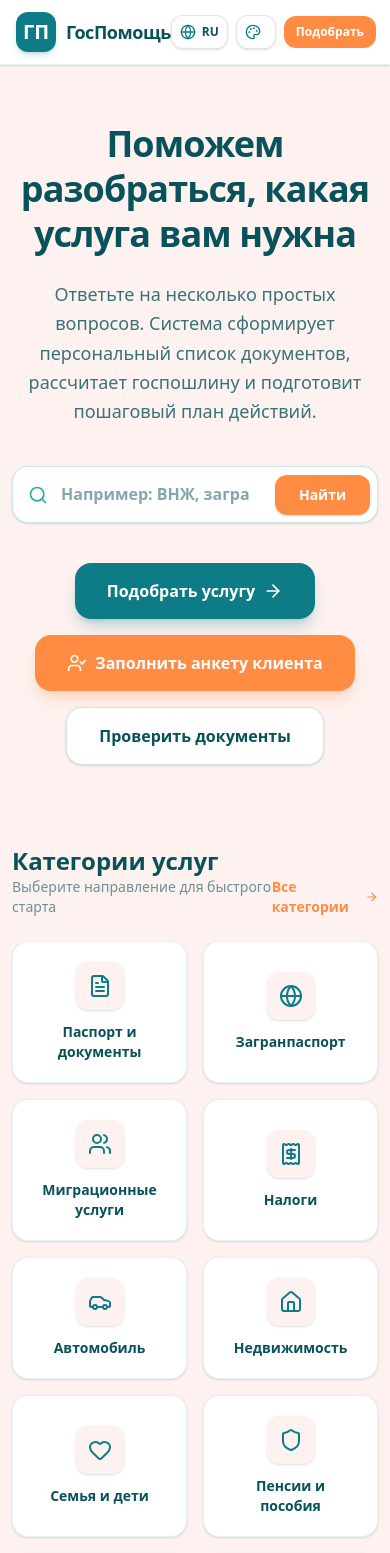
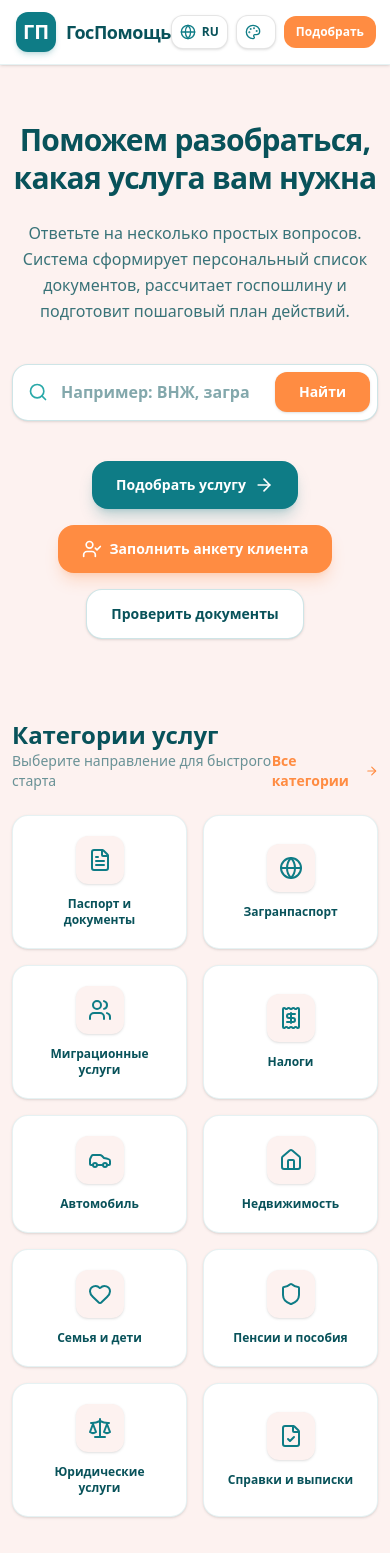
Before and after one commit to Hafiz0ff/gospomosh, a Next.js app: page / in a window 390 px wide. Shown: the top 1553 px of the page. Built offline with nearby package versions, Linux system fonts and the light colour scheme.

Commit message:
feat: complete end-to-end Tajik (Тоҷикӣ) translation for Homepage, Categories, Cards, and Footer

```diff
--- a/app/page.tsx
+++ b/app/page.tsx
@@ -1,7 +1,10 @@
-import React from "react";
+"use client";
+
+import React, { useState } from "react";
 import Link from "next/link";
 import { MOCK_CATEGORIES, MOCK_SERVICES } from "@/lib/mockData";
 import ServiceCard from "@/components/ServiceCard";
+import { useLanguage } from "@/lib/languageContext";
 import {
   Search, ArrowRight, ShieldCheck, CheckCircle, Sparkles, UserCheck,
   FileText, Globe, Users, Receipt, Car, Home, Heart, Shield, Scale, FileCheck
@@ -35,15 +38,37 @@ export function getCategoryIcon(slug: string) {
 }
 
 export default function HomePage() {
+  const { t, language } = useLanguage();
+  const [search, setSearch] = useState("");
+
+  const getCategoryName = (slug: string, originalName: string) => {
+    if (language === "tg") {
+      switch (slug) {
+        case "passport": return "Шиноснома ва ҳуҷҷатҳо";
+        case "zagranpasport": return "Шиносномаи хориҷӣ";
+        case "migration": return "Хизматрасониҳои муҳоҷиратӣ";
+        case "taxes": return "Андозҳо (ИНН)";
+        case "auto": return "Автомобил ва ронандагӣ";
+        case "realty": return "Амволи ғайриманқул";
+        case "family": return "Оила ва кӯдакон";
+        case "pension": return "Нафақа ва кӯмакпулиҳо";
+        case "legal": return "Ёрии ҳуқуқӣ";
+        case "certificates": return "Маълумотномаҳо ва иқтибосҳо";
+        default: return originalName;
+      }
+    }
+    return originalName;
+  };
+
   return (
-    <div className="space-y-16 py-4">
+    <div className="space-y-16 py-4 text-[#08525a]">
       <section className="text-center max-w-4xl mx-auto space-y-6 pt-6 pb-4">
-        <h1 className="text-4xl sm:text-5xl lg:text-6xl font-black text-[#08525a] tracking-tight leading-tight">
-          Поможем разобраться, какая услуга вам нужна
+        <h1 className="text-3xl sm:text-5xl lg:text-6xl font-black tracking-tight leading-tight">
+          {t.homeTitle}
         </h1>
 
-        <p className="text-lg sm:text-xl text-[#08525a]/80 max-w-2xl mx-auto leading-relaxed font-medium">
-          Ответьте на несколько простых вопросов. Система сформирует персональный список документов, рассчитает госпошлину и подготовит пошаговый план действий.
+        <p className="text-base sm:text-xl text-[#08525a]/80 max-w-2xl mx-auto leading-relaxed font-medium">
+          {t.homeSubtitle}
         </p>
 
         <div className="max-w-2xl mx-auto relative pt-4">
@@ -51,35 +76,40 @@ export default function HomePage() {
             <Search className="w-5 h-5 text-[#2AA9A9] absolute left-4 pointer-events-none" />
             <input
               type="text"
-              placeholder="Например: ВНЖ, загранпаспорт, замена паспорта..."
+              value={search}
+              onChange={(e) => setSearch(e.target.value)}
+              placeholder={t.searchPlaceholder}
               className="w-full pl-12 pr-32 py-4 rounded-2xl border border-[#0E7C86]/20 shadow-sm focus:ring-2 focus:ring-[#0E7C86] focus:border-transparent text-sm font-semibold transition outline-none bg-white text-[#08525a]"
             />
-            <button className="absolute right-2 bg-[#FF8C42] hover:bg-[#E66E26] text-white font-bold px-6 py-2.5 rounded-xl text-sm transition shadow-sm">
-              Найти
-            </button>
+            <Link
+              href={search ? `/services?q=${encodeURIComponent(search)}` : "/services"}
+              className="absolute right-2 bg-[#FF8C42] hover:bg-[#E66E26] text-white font-bold px-6 py-2.5 rounded-xl text-sm transition shadow-sm"
+            >
+              {t.searchBtn}
+            </Link>
           </div>
         </div>
 
         <div className="flex flex-wrap justify-center gap-4 pt-4">
           <Link
             href="/wizard/vid-na-zhitelstvo"
-            className="bg-[#0E7C86] hover:bg-[#08525a] text-white font-extrabold text-base px-8 py-4 rounded-2xl shadow-lg shadow-[#0E7C86]/25 transition flex items-center space-x-2"
+            className="bg-[#0E7C86] hover:bg-[#08525a] text-white font-extrabold text-sm sm:text-base px-6 sm:px-8 py-3.5 sm:py-4 rounded-2xl shadow-lg shadow-[#0E7C86]/25 transition flex items-center space-x-2"
           >
-            <span>Подобрать услугу</span>
+            <span>{t.btnPickService}</span>
             <ArrowRight className="w-5 h-5" />
           </Link>
           <Link
             href="/client/questionnaire"
-            className="bg-[#FF8C42] hover:bg-[#E66E26] text-white font-extrabold text-base px-8 py-4 rounded-2xl shadow-lg shadow-[#FF8C42]/25 transition flex items-center space-x-2"
+            className="bg-[#FF8C42] hover:bg-[#E66E26] text-white font-extrabold text-sm sm:text-base px-6 sm:px-8 py-3.5 sm:py-4 rounded-2xl shadow-lg shadow-[#FF8C42]/25 transition flex items-center space-x-2"
           >
             <UserCheck className="w-5 h-5" />
-            <span>Заполнить анкету клиента</span>
+            <span>{t.btnFillQuestionnaire}</span>
           </Link>
           <Link
             href="/documents"
-            className="bg-white hover:bg-[#FFFBF3] border border-[#0E7C86]/20 text-[#08525a] font-extrabold text-base px-8 py-4 rounded-2xl transition shadow-sm"
+            className="bg-white hover:bg-[#FFFBF3] border border-[#0E7C86]/20 text-[#08525a] font-extrabold text-sm sm:text-base px-6 sm:px-8 py-3.5 sm:py-4 rounded-2xl transition shadow-sm"
           >
-            Проверить документы
+            {t.btnCheckDocs}
           </Link>
         </div>
       </section>
@@ -87,11 +117,11 @@ export default function HomePage() {
       <section className="space-y-6">
         <div className="flex justify-between items-end">
           <div>
-            <h2 className="text-2xl font-extrabold text-[#08525a]">Категории услуг</h2>
-            <p className="text-[#08525a]/60 text-sm font-medium">Выберите направление для быстрого старта</p>
+            <h2 className="text-2xl font-extrabold">{t.categoriesTitle}</h2>
+            <p className="text-[#08525a]/60 text-sm font-medium">{t.categoriesSubtitle}</p>
           </div>
           <Link href="/services" className="text-[#FF8C42] hover:text-[#E66E26] text-sm font-bold flex items-center space-x-1">
-            <span>Все категории</span>
+            <span>{t.allCategories}</span>
             <ArrowRight className="w-4 h-4" />
           </Link>
         </div>
@@ -106,8 +136,8 @@ export default function HomePage() {
               <div className="w-12 h-12 rounded-xl bg-[#FDF2F0] text-[#0E7C86] flex items-center justify-center group-hover:bg-[#0E7C86] group-hover:text-white transition shadow-sm">
                 {getCategoryIcon(cat.slug)}
               </div>
-              <span className="font-extrabold text-sm text-[#08525a] group-hover:text-[#FF8C42] transition">
-                {cat.name}
+              <span className="font-extrabold text-xs sm:text-sm text-[#08525a] group-hover:text-[#FF8C42] transition">
+                {getCategoryName(cat.slug, cat.name)}
               </span>
             </Link>
           ))}
@@ -116,8 +146,8 @@ export default function HomePage() {
 
       <section className="space-y-6">
         <div>
-          <h2 className="text-2xl font-extrabold text-[#08525a]">Популярные услуги</h2>
-          <p className="text-[#08525a]/60 text-sm font-medium">Наиболее частые обращения клиентов</p>
+          <h2 className="text-2xl font-extrabold">{t.popularTitle}</h2>
+          <p className="text-[#08525a]/60 text-sm font-medium">{t.popularSubtitle}</p>
         </div>
 
         <div className="grid grid-cols-1 md:grid-cols-2 lg:grid-cols-3 gap-6">
@@ -129,27 +159,27 @@ export default function HomePage() {
 
       <section className="bg-[#08525a] rounded-3xl p-8 sm:p-12 text-white space-y-8 shadow-xl">
         <div className="max-w-2xl">
-          <h2 className="text-3xl font-black mb-3">Почему клиенты выбирают «ГосПомощь»?</h2>
+          <h2 className="text-2xl sm:text-3xl font-black mb-3">{t.whyChooseTitle}</h2>
           <p className="text-[#FFD9A0] text-sm leading-relaxed font-medium">
-            Мы превращаем сложную бюрократическую систему в понятный цифровой сервисный маршрут.
+            {t.whyChooseSubtitle}
           </p>
         </div>
 
         <div className="grid grid-cols-1 sm:grid-cols-3 gap-6 text-left">
           <div className="bg-white/10 backdrop-blur-md p-6 rounded-2xl border border-white/10 space-y-3">
             <ShieldCheck className="w-8 h-8 text-[#FF8C42]" />
-            <h3 className="font-extrabold text-lg text-white">Без ошибок</h3>
-            <p className="text-xs text-white/80 leading-relaxed font-normal">Система исключает риски отказа из-за неполного комплекта документов.</p>
+            <h3 className="font-extrabold text-lg text-white">{t.benefit1Title}</h3>
+            <p className="text-xs text-white/80 leading-relaxed font-normal">{t.benefit1Desc}</p>
           </div>
           <div className="bg-white/10 backdrop-blur-md p-6 rounded-2xl border border-white/10 space-y-3">
             <CheckCircle className="w-8 h-8 text-[#2AA9A9]" />
-            <h3 className="font-extrabold text-lg text-white">Персональный план</h3>
-            <p className="text-xs text-white/80 leading-relaxed font-normal">Автоматический расчет пошлин, сроков и пошаговый чек-лист действий.</p>
+            <h3 className="font-extrabold text-lg text-white">{t.benefit2Title}</h3>
+            <p className="text-xs text-white/80 leading-relaxed font-normal">{t.benefit2Desc}</p>
           </div>
           <div className="bg-white/10 backdrop-blur-md p-6 rounded-2xl border border-white/10 space-y-3">
             <Sparkles className="w-8 h-8 text-[#FFD9A0]" />
-            <h3 className="font-extrabold text-lg text-white">Экспертная поддержка</h3>
-            <p className="text-xs text-white/80 leading-relaxed font-normal">Возможность связаться с профильным юристом в 1 клик на финальном шаге.</p>
+            <h3 className="font-extrabold text-lg text-white">{t.benefit3Title}</h3>
+            <p className="text-xs text-white/80 leading-relaxed font-normal">{t.benefit3Desc}</p>
           </div>
         </div>
       </section>
--- a/components/ServiceCard.tsx
+++ b/components/ServiceCard.tsx
@@ -1,9 +1,12 @@
+"use client";
+
 import React from "react";
 import Link from "next/link";
 import { Service } from "@/lib/types";
+import { useLanguage } from "@/lib/languageContext";
 import {
   Clock, Banknote, ChevronRight, CheckCircle2,
-  FileText, Globe, Users, Receipt, Car, Home, Heart, Shield, Scale, FileCheck, Landmark, Award
+  FileText, Globe, Users, Receipt, Car, Landmark, Award, FileCheck
 } from "lucide-react";
 
 interface ServiceCardProps {
@@ -39,6 +42,32 @@ export function getServiceIcon(slug: string, categorySlug?: string) {
 }
 
 export default function ServiceCard({ service }: ServiceCardProps) {
+  const { t, language } = useLanguage();
+
+  const getServiceName = (s: Service) => {
+    if (language === "tg") {
+      if (s.slug === "vid-na-zhitelstvo") return "Иҷозати зист (ВНЖ)";
+      if (s.slug === "rvp") return "Иҷозати истиқомати муваққатӣ (РВП)";
+      if (s.slug === "grazhdanstvo-rf") return "Шаҳрвандии Федератсияи Русия";
+      if (s.slug === "patent") return "Патент барои кор дар РФ";
+      if (s.slug === "inn-fl") return "Гирифтани ИНН барои шаҳрванд";
+      if (s.slug === "snils") return "Бақайдгирии СНИЛС";
+      if (s.slug === "zamena-pasporta-rf") return "Ивази шиносномаи шаҳрванди РФ";
+      if (s.slug === "zagranpasport") return "Шиносномаи хориҷӣ (5 ва 10 сола)";
+    }
+    return s.name;
+  };
+
+  const getCategoryName = (catName?: string) => {
+    if (language === "tg" && catName) {
+      if (catName.includes("Миграцион")) return "Муҳоҷират";
+      if (catName.includes("Паспорт")) return "Шиноснома";
+      if (catName.includes("Налог")) return "Андоз";
+      if (catName.includes("Авто")) return "Авто";
+    }
+    return catName || "Хизматрасонӣ";
+  };
+
   return (
     <div className="bg-white rounded-2xl border border-[#0E7C86]/10 p-6 shadow-sm hover:shadow-md hover:border-[#2AA9A9]/50 transition-all flex flex-col justify-between group">
       <div>
@@ -48,17 +77,17 @@ export default function ServiceCard({ service }: ServiceCardProps) {
               {getServiceIcon(service.slug, service.category?.slug)}
             </div>
             <span className="inline-block px-3 py-1 bg-[#2AA9A9]/15 text-[#08525a] text-xs font-bold rounded-full">
-              {service.category?.name || "Услуга"}
+              {getCategoryName(service.category?.name)}
             </span>
           </div>
           <span className="text-xs font-semibold text-[#0E7C86] flex items-center space-x-1">
             <CheckCircle2 className="w-3.5 h-3.5 text-[#2AA9A9]" />
-            <span>Доступна online</span>
+            <span>{t.onlineAvailable}</span>
           </span>
         </div>
 
         <h3 className="font-extrabold text-lg text-[#08525a] group-hover:text-[#FF8C42] transition mb-2">
-          {service.name}
+          {getServiceName(service)}
         </h3>
 
         <p className="text-[#08525a]/75 text-sm mb-6 line-clamp-2 leading-relaxed font-normal">
@@ -71,28 +100,28 @@ export default function ServiceCard({ service }: ServiceCardProps) {
           <div>
             <div className="text-[#08525a]/60 flex items-center space-x-1 mb-1 font-semibold">
               <Banknote className="w-3.5 h-3.5 text-[#2AA9A9]" />
-              <span>Госпошлина</span>
+              <span>{t.govFeeLabel}</span>
             </div>
             <div className="font-bold text-[#08525a]">
-              {service.government_fee > 0 ? service.government_fee.toLocaleString() + " ₽" : "Бесплатно"}
+              {service.government_fee > 0 ? service.government_fee.toLocaleString() + " ₽" : t.freeLabel}
             </div>
           </div>
           <div>
             <div className="text-[#08525a]/60 flex items-center space-x-1 mb-1 font-semibold">
               <Clock className="w-3.5 h-3.5 text-[#2AA9A9]" />
-              <span>Срок</span>
+              <span>{t.processingTimeLabel}</span>
             </div>
             <div className="font-bold text-[#08525a]">
-              {service.processing_time || "1 день"}
+              {service.processing_time || "1 рӯз"}
             </div>
           </div>
         </div>
 
         <div className="flex items-center justify-between pt-2">
           <div>
-            <span className="text-xs text-[#08525a]/60 block font-medium">Сопровождение</span>
+            <span className="text-xs text-[#08525a]/60 block font-medium">{t.assistanceLabel}</span>
             <span className="font-black text-[#FF8C42] text-base">
-              от {service.assistance_price.toLocaleString()} ₽
+              {t.priceFrom} {service.assistance_price.toLocaleString()} ₽
             </span>
           </div>
 
@@ -101,7 +130,7 @@ export default function ServiceCard({ service }: ServiceCardProps) {
               href={"/wizard/" + service.slug}
               className="bg-[#0E7C86] hover:bg-[#08525a] text-white text-xs font-bold px-3.5 py-2 rounded-xl transition flex items-center space-x-1 shadow-sm"
             >
-              <span>Подобрать</span>
+              <span>{t.pickBtn}</span>
               <ChevronRight className="w-3.5 h-3.5" />
             </Link>
           </div>
```
Also changed, not shown: components/Footer.tsx (+20 -15 lines).
